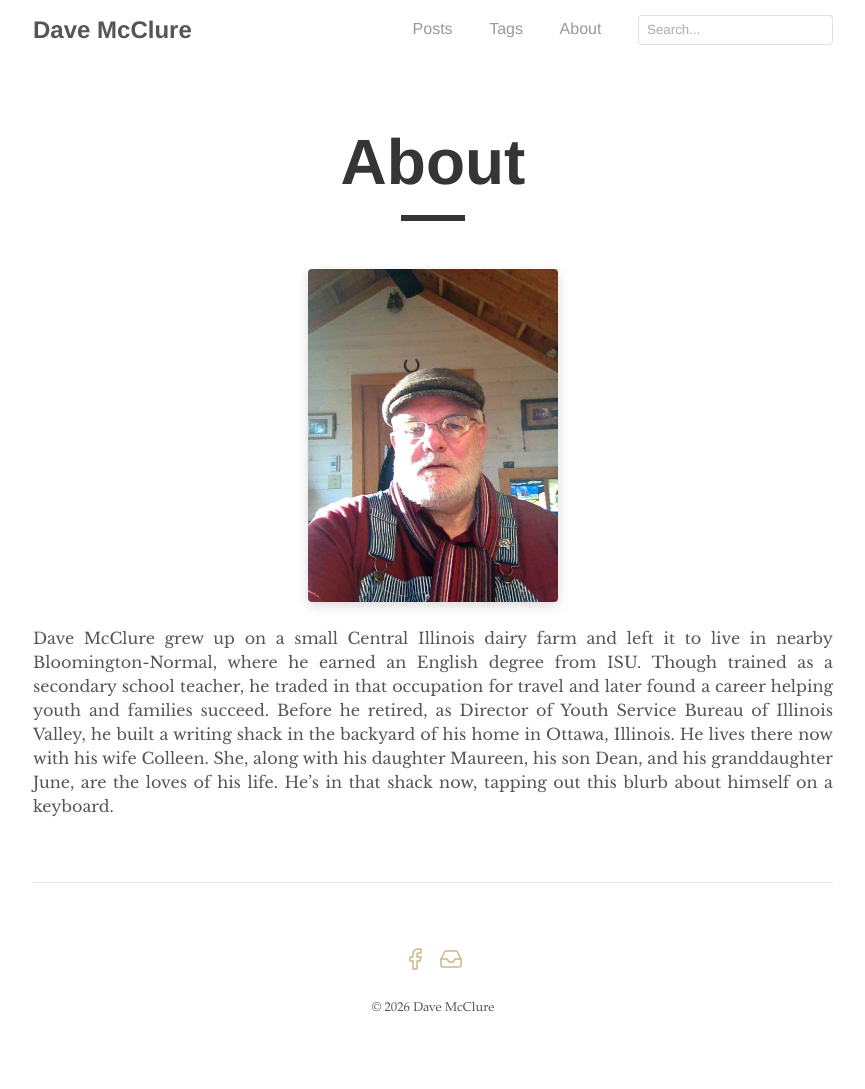
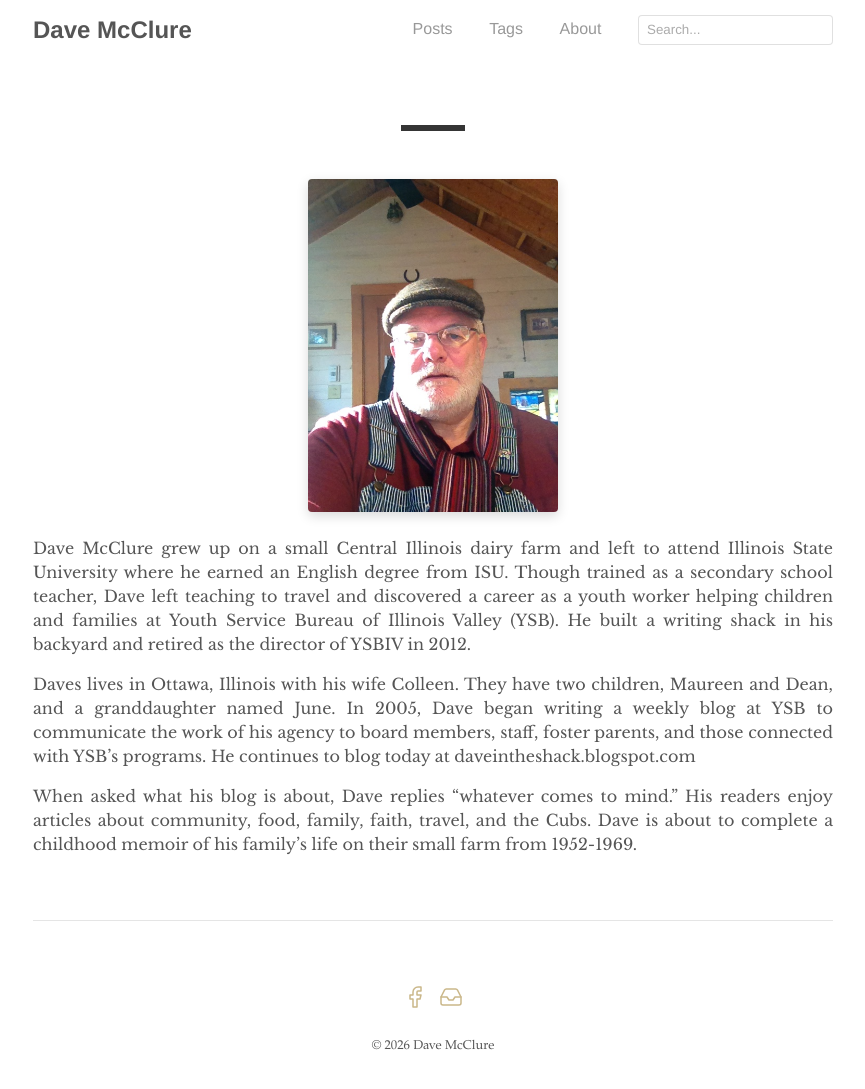
Before and after one commit to Daveintheshack/daveintheshack.github.io, a Jekyll site: the page built from _pages/about.md, in a window 1280 px wide. Shown: the whole page, without its empty margins (207-1072 px from the left). Built offline with Jekyll 4.4.1, drawn with Linux system fonts in a browser that asks for light colours; before the commit the page ends 1051 px from its top, so only the background shows below that.

Commit message:
Update about.md

```diff
--- a/_pages/about.md
+++ b/_pages/about.md
@@ -1,10 +1,15 @@
 ---
 layout: post
-title: "About"
+title: ""
 author: "Dave McClure"
 permalink: /
 ---
 
 <img src="/assets/img/dave-profile.jpg" alt="Dave McClure" class="profile-photo">
 
-Dave McClure grew up on a small Central Illinois dairy farm and left it to live in nearby Bloomington-Normal, where he earned an English degree from ISU.  Though trained as a secondary school teacher, he traded in that occupation for travel and later found a career helping youth and families succeed.  Before he retired, as Director of Youth Service Bureau of Illinois Valley, he built a writing shack in the backyard of his home in Ottawa, Illinois.  He lives there now with his wife Colleen.  She, along with his daughter Maureen, his son Dean, and his granddaughter June, are the loves of his life.  He’s in that shack now, tapping out this blurb about himself on a keyboard.
+Dave McClure grew up on a small Central Illinois dairy farm and left to attend Illinois State University where he earned an English degree from ISU.  Though trained as a secondary school teacher, Dave left teaching to travel and discovered a career as a youth worker helping children and families at Youth Service Bureau of Illinois Valley (YSB).  He built a writing shack in his backyard and retired as the director of YSBIV in 2012.
+
+Daves lives in Ottawa, Illinois with his wife Colleen.  They have two children, Maureen and Dean, and a granddaughter named June.
+In 2005, Dave began writing a weekly blog at YSB to communicate the work of his agency to board members, staff, foster parents, and those connected with YSB’s programs.  He continues to blog today at daveintheshack.blogspot.com
+
+When asked what his blog is about, Dave replies “whatever comes to mind.”  His readers enjoy articles about community, food, family, faith, travel, and the Cubs.  Dave is about to complete a childhood memoir of his family’s life on their small farm from 1952-1969.
```
